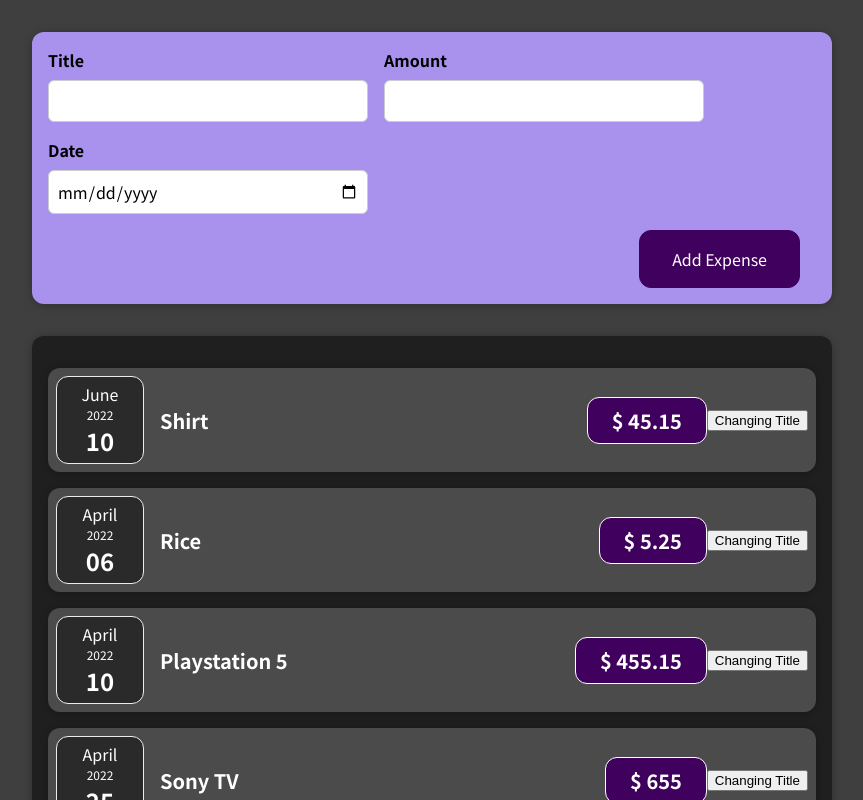
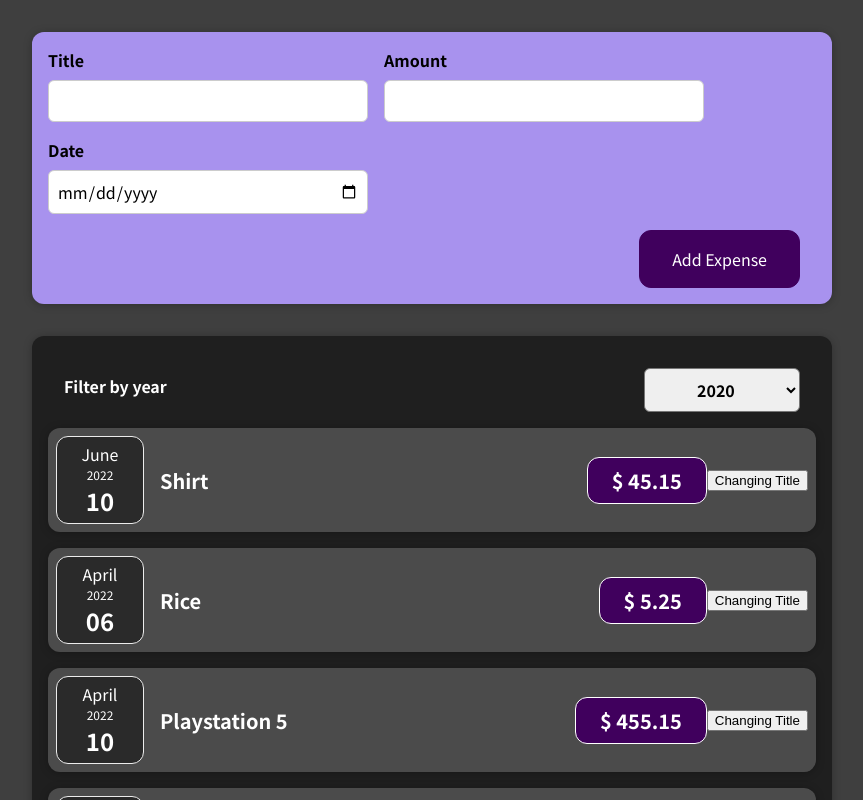
Before and after one commit to robysondepaula/Expenses-Controler, a React (Create React App) app: page / in a window 1280 px wide. Shown: the top 800 px of the page, without its empty margins (208-1071 px from the left). Built offline with nearby package versions, Linux system fonts and the light colour scheme.

Commit message:
Add the filter by year to user

```diff
--- a/src/components/Expenses/Expenses.js
+++ b/src/components/Expenses/Expenses.js
@@ -1,10 +1,20 @@
+import React, {useState} from "react";
+
 import ExpenseItem from "./ExpenseItem";
 import Card from '../UI/Card';
 import './Expenses.css';
+import ExpensesFilter from "./ExpensesFilter";
 
 const Expenses = (props) => {
+  const [filteredYear, setFilteredYear] = useState("2020");
+
+  const filterChangeHandler = selectedYear => {
+    setFilteredYear(selectedYear);
+  };
   return (
+    <div>
     <Card className="expenses">
+    <ExpensesFilter selected={filteredYear} onChangeFilter={filterChangeHandler}/>
       <ExpenseItem
         title={props.items[0].title}
         amount={props.items[0].amount}
@@ -26,6 +36,7 @@ const Expenses = (props) => {
         date={props.items[3].date}
       />
     </Card>
+    </div>
   );
 }
 
--- /dev/null
+++ b/src/components/Expenses/ExpensesFilter.css
@@ -0,0 +1,24 @@
+.expenses-filter {
+    color: white;
+    padding: 0 1rem;
+  }
+
+  .expenses-filter__control {
+    display: flex;
+    width: 100%;
+    align-items: center;
+    justify-content: space-between;
+    margin: 1rem 0;
+  }
+
+  .expenses-filter label {
+    font-weight: bold;
+    margin-bottom: 0.5rem;
+  }
+
+  .expenses-filter select {
+    font: inherit;
+    padding: 0.5rem 3rem;
+    font-weight: bold;
+    border-radius: 6px;
+  }
--- /dev/null
+++ b/src/components/Expenses/ExpensesFilter.js
@@ -0,0 +1,25 @@
+import React from 'react';
+
+import './ExpensesFilter.css';
+
+const ExpensesFilter = (props) => {
+    const dropdownChangeHandler = (event) => {
+        props.onChangeFilter(event.target.value);
+    };
+
+  return (
+    <div className='expenses-filter'>
+      <div className='expenses-filter__control'>
+        <label>Filter by year</label>
+        <select value={props.selected} onChange={dropdownChangeHandler}>
+          <option value='2023'>2023</option>
+          <option value='2022'>2022</option>
+          <option value='2021'>2021</option>
+          <option value='2020'>2020</option>
+        </select>
+      </div>
+    </div>
+  );
+};
+
+export default ExpensesFilter;
```
